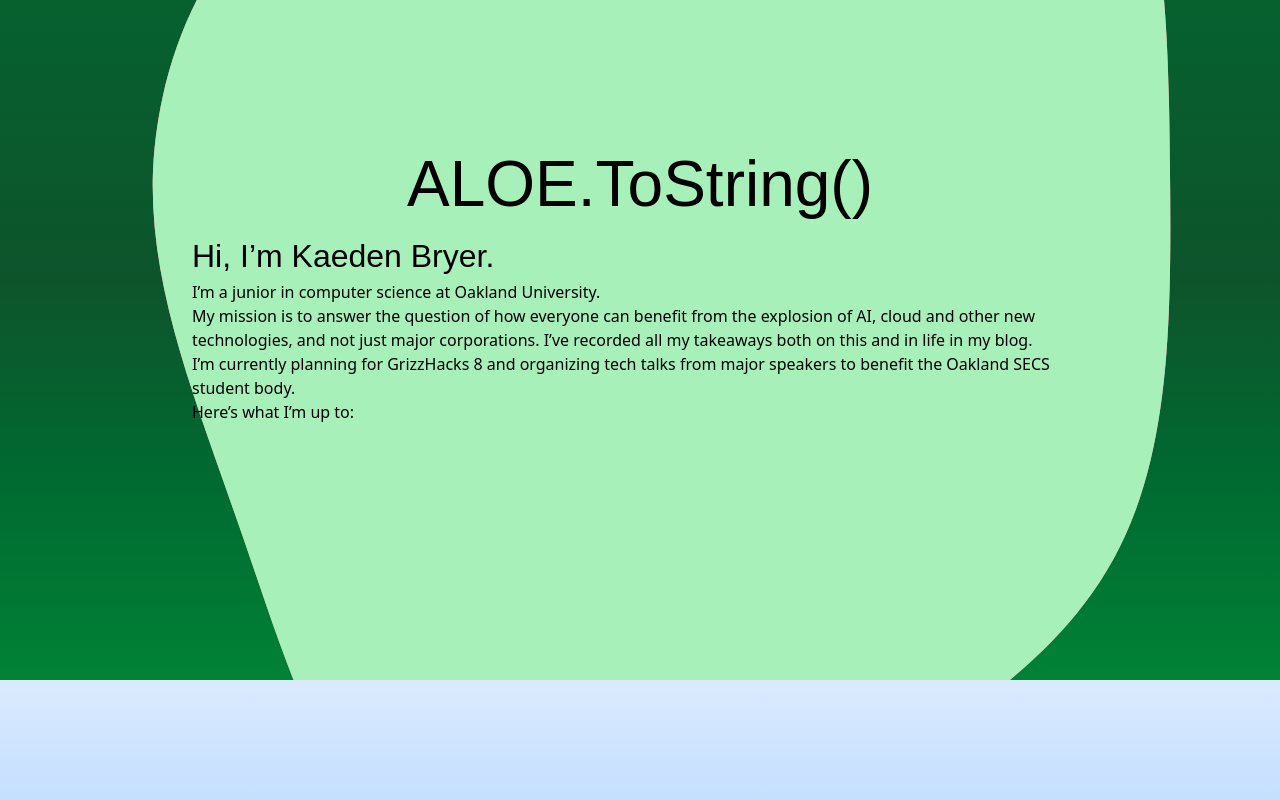
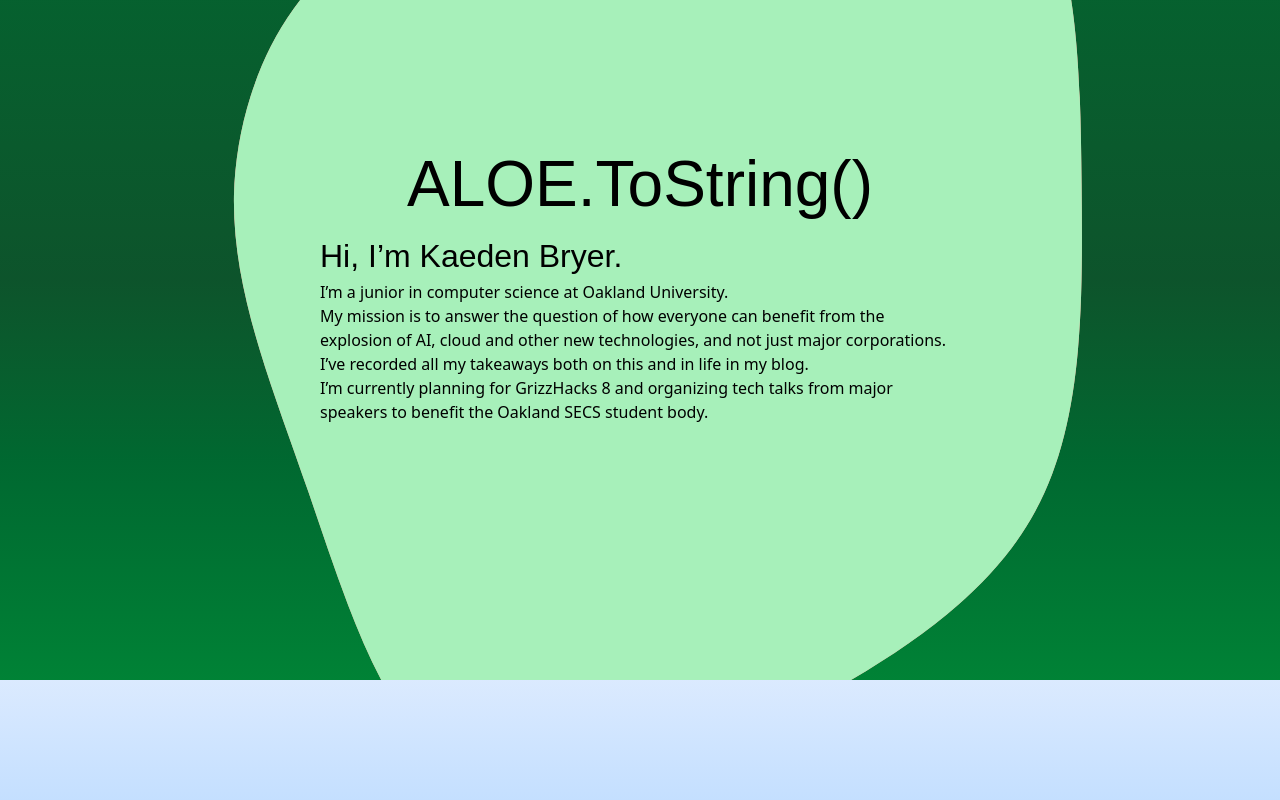
Before and after one commit to kaeden-bryer/PersonalWebsite, a React (Vite) app: page / in a window 1280 px wide. Shown: the part 920-1720 px from the top of the page. Built offline with nearby package versions, Linux system fonts and the light colour scheme.

Commit message:
Update about

```diff
--- a/src/components/About.tsx
+++ b/src/components/About.tsx
@@ -21,7 +21,7 @@ function About() {
         className="relative overflow-y-hidden min-h-screen flex flex-col justify-center items-center bg-gradient-to-b from-green-800 via-green-900 to-green-700"
       >
         <div className="absolute z-[2]">
-          <div className="flex flex-col justify-center w-[70%] justify-self-center">
+          <div className="flex flex-col justify-center w-[50%] justify-self-center">
             <h1 className="flex justify-center text-[4em]">ALOE.ToString()</h1>
             <h2 className="flex flex-col justify-start text-[2em]">Hi, I’m Kaeden Bryer.</h2>
             <p>I’m a junior in computer science at Oakland University.</p>
@@ -29,18 +29,16 @@ function About() {
             <p>My mission is to answer the question of how everyone can benefit from the explosion of AI, cloud and other new technologies, and not just major corporations. I’ve recorded all my takeaways both on this and in life in my blog.</p>
 
             <p>I’m currently planning for GrizzHacks 8 and organizing tech talks from major speakers to benefit the Oakland SECS student body.</p>
-
-            <p>Here’s what I’m up to:</p>
           </div>
         </div>
 
         <svg
-          viewBox="0 0 150 150"
+          viewBox="0 0 180 180"
           xmlns="http://www.w3.org/2000/svg"
           className="absolute z-[0]"
         >
           {/* group positioned at center (100,100) so rotation happens around its center */}
-          <g transform="translate(75 75)">
+          <g transform="translate(90 90)">
             <path
               id="blob"
               fill="#ff8888"
@@ -74,12 +72,12 @@ function About() {
         </svg>
 
         <svg
-          viewBox="0 0 150 150"
+          viewBox="0 0 180 180"
           xmlns="http://www.w3.org/2000/svg"
           className="absolute z-[1]"
         >
           {/* group positioned at center (100,100) so rotation happens around its center */}
-          <g transform="translate(75 75)">
+          <g transform="translate(90 90)">
             <path
               id="blob"
               fill="#A7F0BA"
```
